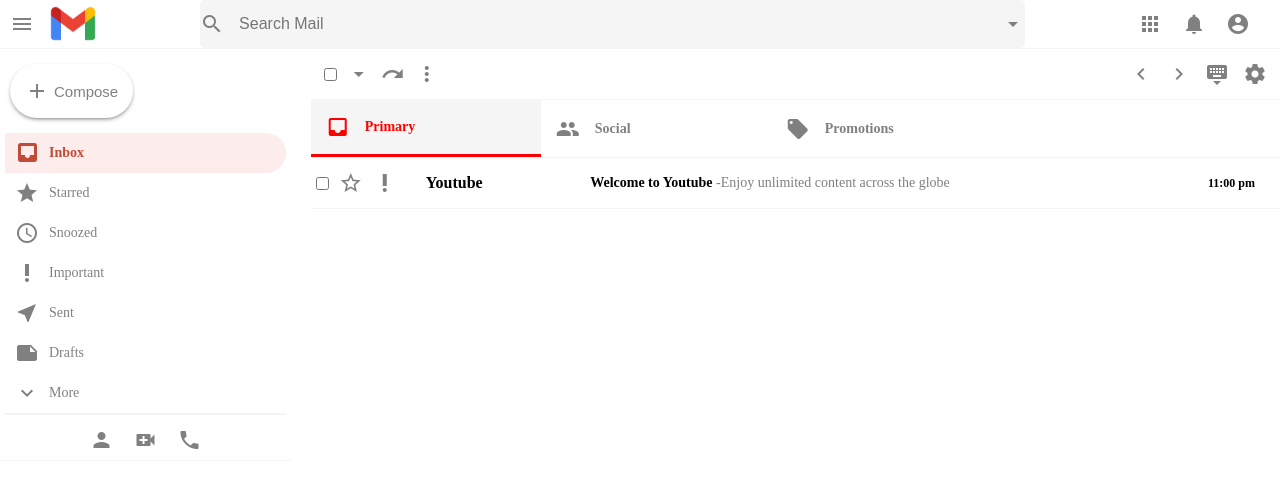
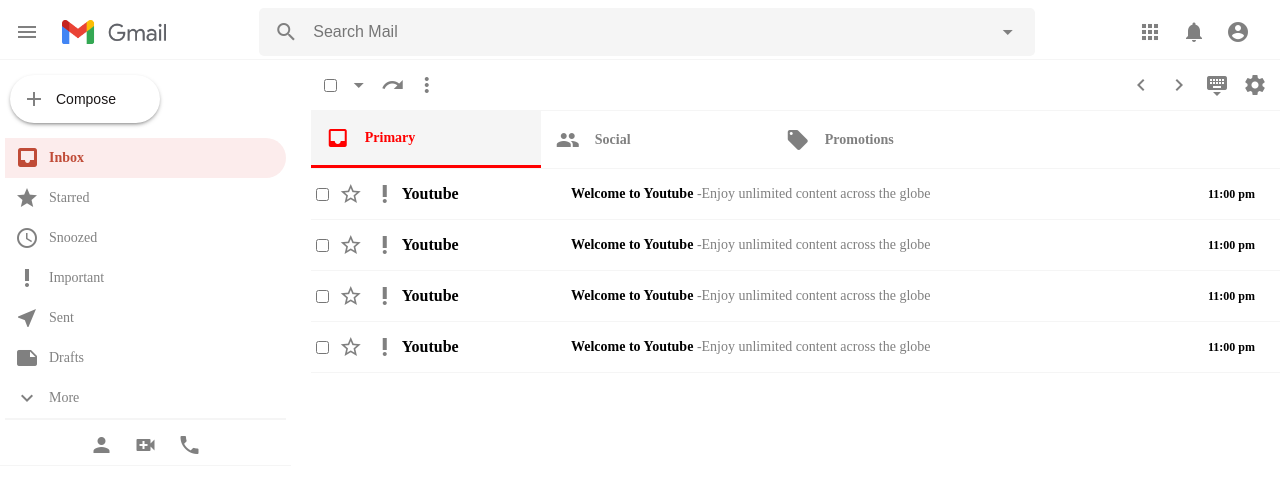
Before and after one commit to alokmishra17/Gmail-clone, a plain HTML site: page index.html in a window 1280 px wide. Drawn offline with Linux system fonts and the light colour scheme.

Commit message:
modify style and add some more dummy data

```diff
--- a/index.html
+++ b/index.html
@@ -15,7 +15,7 @@
     <div class="header">
         <div class="header_left">
             <span class="material-icons">menu</span>
-                <img class="header-logo" src="images/gmail-logo.png" alt="gmail-logo"/>
+                <img class="header-logo" src="images/gmail-logo_2.png" alt="gmail-logo"/>
 
         </div>
 
@@ -120,13 +120,14 @@
             <!-- Section ends -->
 
             <!-- Email list row starts -->
+
             <div class="emaillist_list">
                 <!-- email row starts -->
                 <div class="emailRow">
                     <div class="emailRow_options">
                        <input type="checkbox"/>
                        <span class="material-icons">star_border</span>
-                       <span class="material-icons">priority_hight</span>
+                       <span class="material-icons">priority_high</span>
                     </div>
                     <h3 class="emailRow_title">Youtube</h3>
                     <div class="emailRow_message">
@@ -136,9 +137,72 @@
                     </div>
                     <p class="emailRow_time">11:00 pm</p>
                 </div>
-
                 <!-- email row ends -->
             </div>
+
+
+
+            <!-- ---------------------Copied-(dummy Email list)------------- -->
+
+            <div class="emaillist_list">
+                <!-- email row starts -->
+                <div class="emailRow">
+                    <div class="emailRow_options">
+                       <input type="checkbox"/>
+                       <span class="material-icons">star_border</span>
+                       <span class="material-icons">priority_high</span>
+                    </div>
+                    <h3 class="emailRow_title">Youtube</h3>
+                    <div class="emailRow_message">
+                        <h4>Welcome to Youtube
+                            <span class="emailRow_desc">-Enjoy unlimited content across the globe</span>
+                        </h4>
+                    </div>
+                    <p class="emailRow_time">11:00 pm</p>
+                </div>
+                <!-- email row ends -->
+            </div>
+
+            <div class="emaillist_list">
+                <!-- email row starts -->
+                <div class="emailRow">
+                    <div class="emailRow_options">
+                       <input type="checkbox"/>
+                       <span class="material-icons">star_border</span>
+                       <span class="material-icons">priority_high</span>
+                    </div>
+                    <h3 class="emailRow_title">Youtube</h3>
+                    <div class="emailRow_message">
+                        <h4>Welcome to Youtube
+                            <span class="emailRow_desc">-Enjoy unlimited content across the globe</span>
+                        </h4>
+                    </div>
+                    <p class="emailRow_time">11:00 pm</p>
+                </div>
+                <!-- email row ends -->
+            </div>
+
+            <div class="emaillist_list">
+                <!-- email row starts -->
+                <div class="emailRow">
+                    <div class="emailRow_options">
+                       <input type="checkbox"/>
+                       <span class="material-icons">star_border</span>
+                       <span class="material-icons">priority_high</span>
+                    </div>
+                    <h3 class="emailRow_title">Youtube</h3>
+                    <div class="emailRow_message">
+                        <h4>Welcome to Youtube
+                            <span class="emailRow_desc">-Enjoy unlimited content across the globe</span>
+                        </h4>
+                    </div>
+                    <p class="emailRow_time">11:00 pm</p>
+                </div>
+                <!-- email row ends -->
+            </div>
+
+            <!-- ---------------------dummy ends---------------------------- -->
+
             <!-- Email list row ends -->
         </div>
         <!-- Email-list Ends -->
--- a/style.css
+++ b/style.css
@@ -6,16 +6,18 @@
 /* Header */
 
 .header-logo{
-    width:3rem;
+    width:6.5rem;
     height:auto;
     object-fit: contain;
-    margin-left: 5px;
+    margin-left: 8px;
+    cursor: pointer;
 }
 .header{
     display: flex;
     align-items: center;
     justify-content: space-between;
     border-bottom: 1px solid whitesmoke;
+    margin-top:5px;
 }
 
 .header_left{
@@ -23,11 +25,13 @@
     align-items: center;
 }
 .header_left span{
-    padding:10px;
+    padding:15px;
     cursor: pointer;
 }
 
 .header_middle{
+    padding-right: 15px;
+    padding-left:15px ;
     display:flex;
     flex:0.8;
     align-items: center;
@@ -62,15 +66,17 @@
     padding-right: 20px;
 }
 .sidebar_compose{
+    width:150px;
     margin-top: 15px;
     margin-left: 10px;
     margin-bottom:15px;
     text-transform: capitalize;
     color:gray;
-    padding:15px;
-    border-radius: 30px;
+    padding:12px;
+    border-radius: 25px;
     background-color: white;
-    font-size:15px;
+    font-size:14px;
+    color: rgb(27, 23, 23);
     display: flex;
     align-items: center;
     cursor: pointer;
@@ -78,8 +84,13 @@
     border:none;
     box-shadow: 0px 2px 5px -2px rgba(0, 0, 0, 0.75);
 }
+.sidebar_compose:hover{
+    background-color: whitesmoke;
+    border-width:2px;
+    font-weight:550;
+}
 .sidebar_compose span{
-    margin-right: 5px;
+    margin-right: 10px;
 }
 .sidebarOption{
     display:flex;
```
Also changed, not shown: images/gmail-logo_2.png (added).
